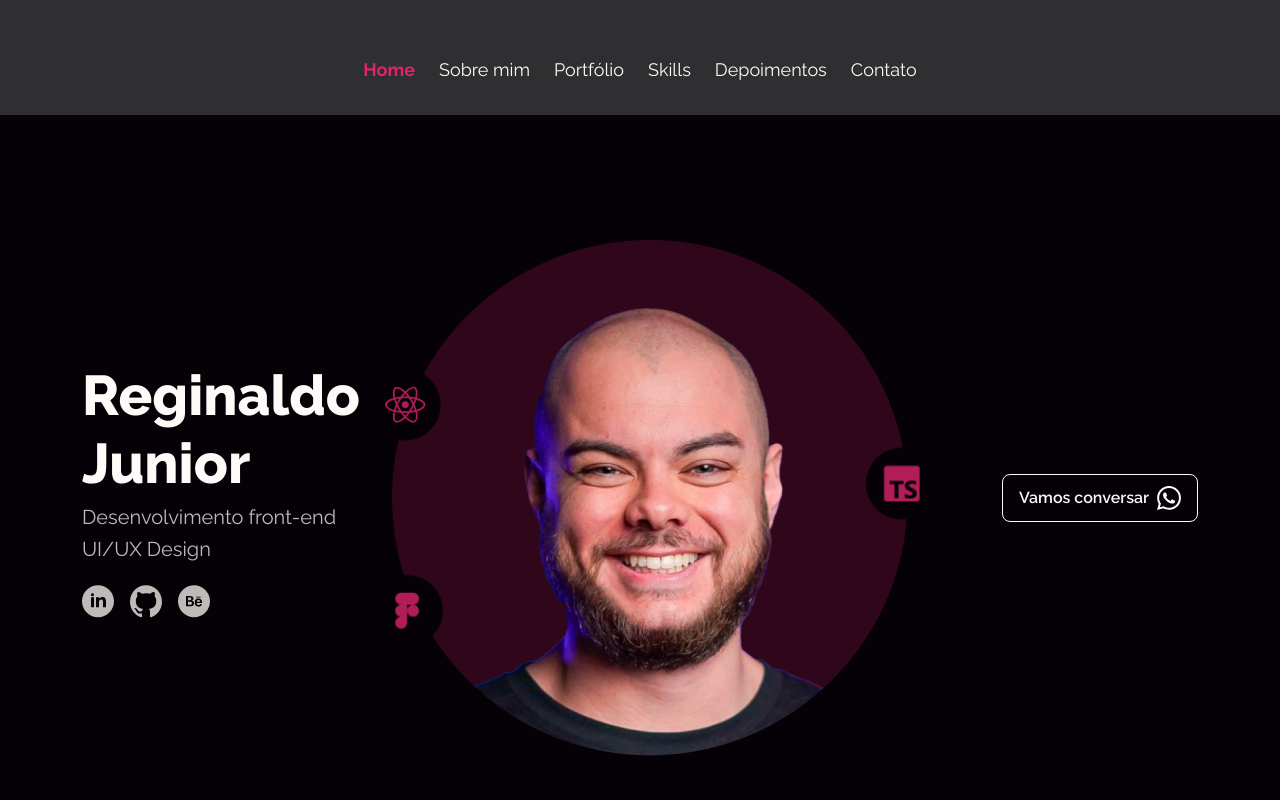
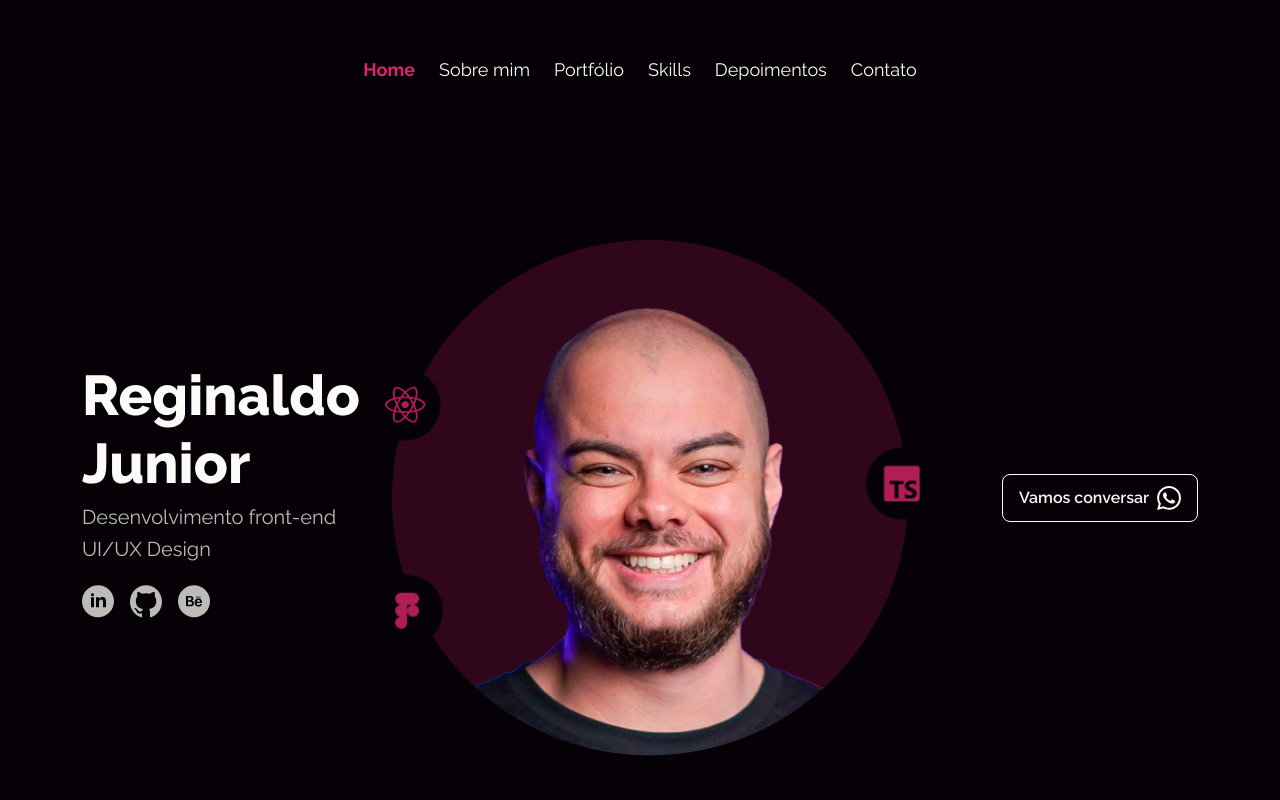
Before and after one commit to reginaldojrrr/meu-site, a Vue app: page / in a window 1280 px wide. Shown: the top 800 px of the page. Built offline with nearby package versions, Linux system fonts and the light colour scheme; what @splidejs/vue-splide would draw is missing.

Commit message:
Ajustando a cor do header

```diff
--- a/src/components/customHeader.vue
+++ b/src/components/customHeader.vue
@@ -68,7 +68,8 @@ header {
 }
 
 .navbar {
-    background-color: rgba(75, 77, 79, 0.60);
+    background-color: rgba(5, 1, 7, 0.60);
+
     padding: 24px;
     display: flex;
 
```
